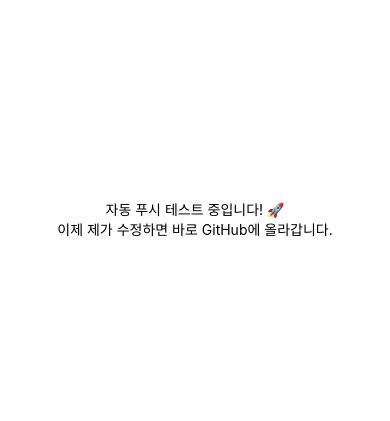
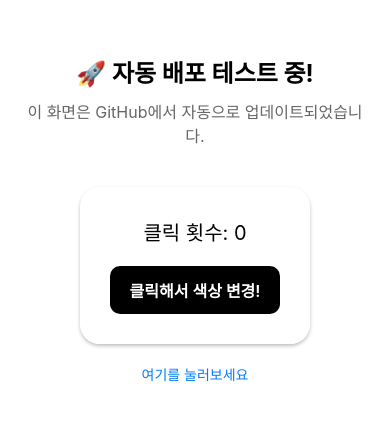
Before and after one commit to kolong4310/expo-lab, a React Native app: screen / in a window 390 px wide. Shown: the part 203-624 px from the top of the page. Built offline with nearby package versions, Linux system fonts and the light colour scheme.

Commit message:
Auto-push: 2026. 6. 4. 오후 9:51:45

```diff
--- a/App.js
+++ b/App.js
@@ -1,11 +1,36 @@
+import React, { useState } from 'react';
 import { StatusBar } from 'expo-status-bar';
-import { StyleSheet, Text, View } from 'react-native';
+import { StyleSheet, Text, View, TouchableOpacity, Alert } from 'react-native';
 
 export default function App() {
+  const [count, setCount] = useState(0);
+  const [bgColor, setBgColor] = useState('#fff');
+
+  const handlePress = () => {
+    setCount(count + 1);
+    const randomColor = '#' + Math.floor(Math.random()*16777215).toString(16);
+    setBgColor(randomColor);
+  };
+
   return (
-    <View style={styles.container}>
-      <Text>자동 푸시 테스트 중입니다! 🚀</Text>
-      <Text>이제 제가 수정하면 바로 GitHub에 올라갑니다.</Text>
+    <View style={[styles.container, { backgroundColor: bgColor }]}>
+      <Text style={styles.title}>🚀 자동 배포 테스트 중!</Text>
+      <Text style={styles.subtitle}>이 화면은 GitHub에서 자동으로 업데이트되었습니다.</Text>
+
+      <View style={styles.card}>
+        <Text style={styles.countText}>클릭 횟수: {count}</Text>
+        <TouchableOpacity style={styles.button} onPress={handlePress}>
+          <Text style={styles.buttonText}>클릭해서 색상 변경!</Text>
+        </TouchableOpacity>
+      </View>
+
+      <TouchableOpacity
+        onPress={() => Alert.alert('성공!', '앱이 정상적으로 작동합니다.')}
+        style={{ marginTop: 20 }}
+      >
+        <Text style={{ color: '#007AFF' }}>여기를 눌러보세요</Text>
+      </TouchableOpacity>
+
       <StatusBar style="auto" />
     </View>
   );
@@ -14,8 +39,45 @@
 const styles = StyleSheet.create({
   container: {
     flex: 1,
-    backgroundColor: '#fff',
     alignItems: 'center',
     justifyContent: 'center',
+    padding: 20,
+  },
+  title: {
+    fontSize: 24,
+    fontWeight: 'bold',
+    marginBottom: 10,
+  },
+  subtitle: {
+    fontSize: 16,
+    color: '#666',
+    marginBottom: 40,
+    textAlign: 'center',
+  },
+  card: {
+    backgroundColor: 'rgba(255,255,255,0.8)',
+    padding: 30,
+    borderRadius: 20,
+    alignItems: 'center',
+    shadowColor: "#000",
+    shadowOffset: { width: 0, height: 2 },
+    shadowOpacity: 0.25,
+    shadowRadius: 3.84,
+    elevation: 5,
+  },
+  countText: {
+    fontSize: 20,
+    marginBottom: 20,
+  },
+  button: {
+    backgroundColor: '#000',
+    paddingHorizontal: 20,
+    paddingVertical: 12,
+    borderRadius: 10,
+  },
+  buttonText: {
+    color: '#fff',
+    fontSize: 16,
+    fontWeight: '600',
   },
 });
```
